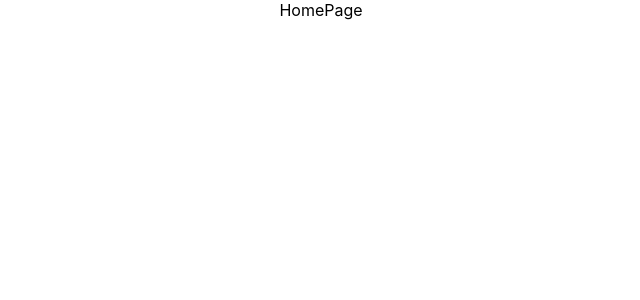
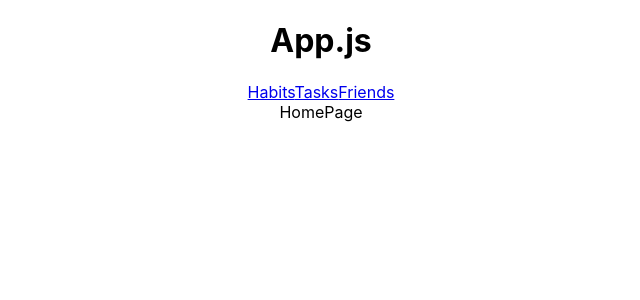
Before and after one commit to Sopmel/grouptask, a React (Create React App) app: page / in a window 1280 px wide. Shown: the top 300 px of the page, without its empty margins (319-959 px from the left). Built offline with nearby package versions, Linux system fonts and the light colour scheme.

Commit message:
created links

```diff
--- a/src/App.js
+++ b/src/App.js
@@ -1,12 +1,19 @@
 import "./App.css";
-import { Routes, Route } from "react-router-dom";
+import { Routes, Route, Link } from "react-router-dom";
 import HabitsPage from "./Pages/HabitsPage";
 import HomePage from "./Pages/HomePage";
 import FriendsPage from "./Pages/FriendsPage";
 
+
 function App() {
   return (
     <div className="App">
+      <h1>App.js</h1>
+      <div>
+        <Link to="/habits" >Habits</Link>
+        <Link to="/task">Tasks</Link>
+        <Link to="/friends">Friends</Link>
+      </div>
       <Routes>
         <Route path="/" element={<HomePage />} />
         <Route path="/tasks" />
```
